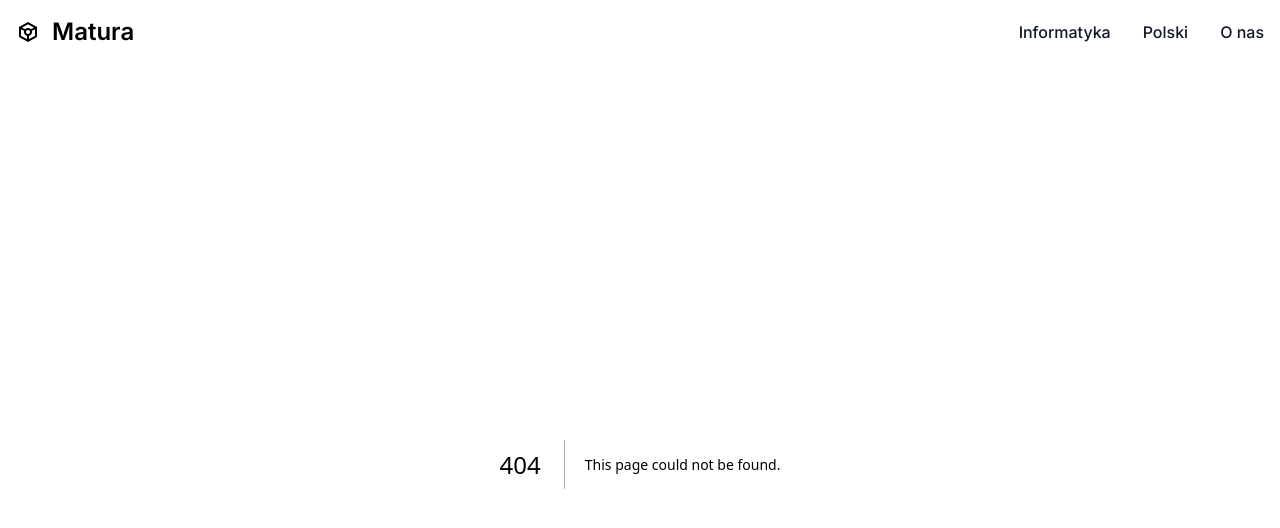
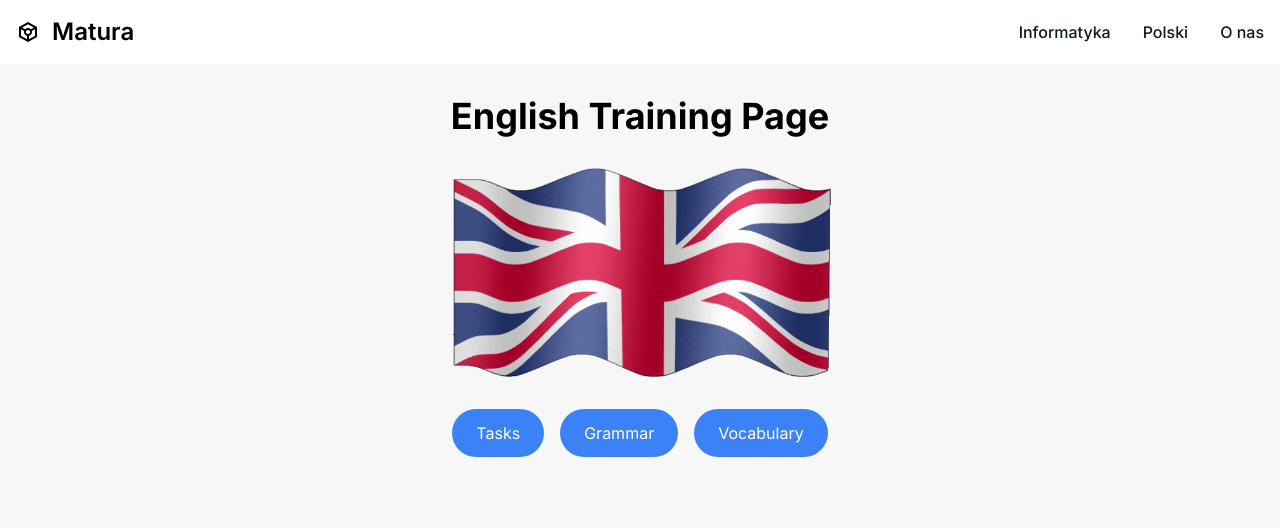
Before and after one commit to loudsheep/polski-matura, a Next.js app: page /angielski/main-page in a window 1280 px wide. Before the commit this address had no page. Shown: the top 528 px of the page. Built offline with nearby package versions, Linux system fonts and the light colour scheme.

Commit message:
Main english page

```diff
--- /dev/null
+++ b/app/angielski/grammar/page.tsx
@@ -0,0 +1,3 @@
+export default function Grammar_Page() {
+    return (<div></div>)
+}
--- /dev/null
+++ b/app/angielski/main-page/page.tsx
@@ -0,0 +1,19 @@
+export default function Main_Page() {
+    return (
+        <div className="flex flex-col items-center  min-h-screen">
+      <h1 className="text-4xl font-bold mt-8 mb-8">English Training Page</h1>
+      <img src="/image/british-flag-12.gif" alt="British Flag" className="w-96 h-auto mb-8" />
+      <div className="flex">
+        <a href="./tasks" className="mx-2 transform transition-transform duration-300 hover:scale-110 bg-blue-500 text-white px-6 py-3 rounded-full">
+          Tasks
+        </a>
+        <a href="./grammar" className="mx-2 transform transition-transform duration-300 hover:scale-110 bg-blue-500 text-white px-6 py-3 rounded-full">
+          Grammar
+        </a>
+        <a href="./vocabulary" className="mx-2 transform transition-transform duration-300 hover:scale-110 bg-blue-500 text-white px-6 py-3 rounded-full">
+          Vocabulary
+        </a>
+      </div>
+    </div>
+    )
+}
--- /dev/null
+++ b/app/angielski/tasks/page.tsx
@@ -0,0 +1,3 @@
+export default function Tasks_Page() {
+    return (<div></div>)
+}
--- /dev/null
+++ b/app/angielski/vocabulary/page.tsx
@@ -0,0 +1,3 @@
+export default function Vocabulary_Page() {
+    return (<div></div>)
+}
```
Also changed, not shown: public/image/british-flag-12.gif (added).
